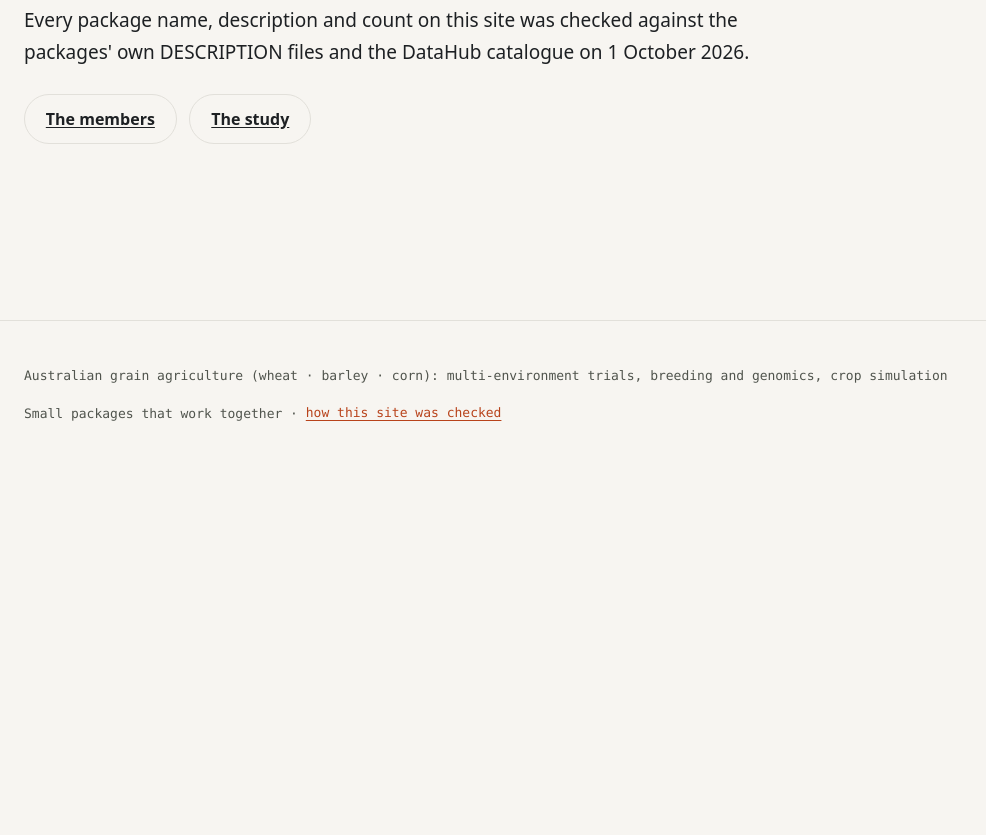
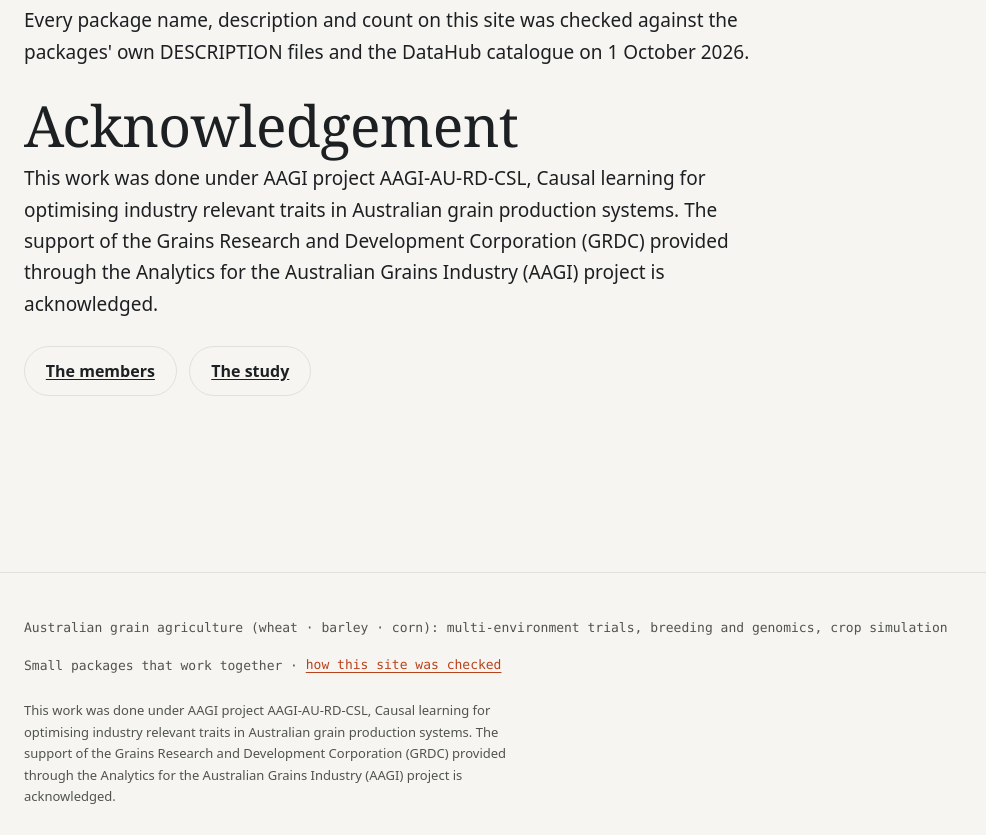
Before and after one commit to max578/orchestra, an Astro site: page /about in a window 1280 px wide. Shown: the part 1785-2620 px from the top of the page, without its empty margins (0-986 px from the left). Before the commit the page ends 2253 px from the top, so only its background shows below. Built offline with nearby package versions, Linux system fonts and the light colour scheme; Astro itself is replaced by a stand-in of ours; a web font is replaced by a local one.

Commit message:
docs: acknowledge AAGI project AAGI-AU-RD-CSL and GRDC support in the footer and on the about page

```diff
--- a/src/components/SiteFooter.astro
+++ b/src/components/SiteFooter.astro
@@ -6,4 +6,5 @@ import { site, href } from "../data/site";
     <span>{site.domain}</span>
     <span>Small packages that work together · <a href={href("/about")}>how this site was checked</a></span>
   </div>
+  <div class="wrap"><p class="ack">{site.acknowledgement}</p></div>
 </footer>
--- a/src/data/site.ts
+++ b/src/data/site.ts
@@ -19,6 +19,11 @@ export const site = {
     "format. It gives no result, with the reason, when the data are too thin.",
   domain: "Australian grain agriculture (wheat · barley · corn): multi-environment trials, breeding and genomics, crop simulation",
   counts: { members: tiers.member.length, external: tiers.external.length, contracts: 7 },
+  acknowledgement:
+    "This work was done under AAGI project AAGI-AU-RD-CSL, Causal learning for optimising " +
+    "industry relevant traits in Australian grain production systems. The support of the " +
+    "Grains Research and Development Corporation (GRDC) provided through the Analytics for " +
+    "the Australian Grains Industry (AAGI) project is acknowledged.",
   nav: [
     { href: "/", label: "Home" },
     { href: "/members", label: "Members" },
--- a/src/pages/about.astro
+++ b/src/pages/about.astro
@@ -42,6 +42,9 @@ import { site, href } from "../data/site";
       <p class="mt-1">Every package name, description and count on this site was checked against
         the packages' own DESCRIPTION files and the DataHub catalogue on 1 October 2026.</p>
 
+      <h2 class="mt-3">Acknowledgement</h2>
+      <p class="mt-1">{site.acknowledgement}</p>
+
       <p class="cta-row">
         <a class="btn btn-ghost" href={href("/members")}>The members</a>
         <a class="btn btn-ghost" href={href("/a0")}>The study</a>
--- a/src/styles/global.css
+++ b/src/styles/global.css
@@ -118,6 +118,7 @@ section:first-of-type { border-top: none; padding-top: var(--space-4); }
 .site-footer { border-top: var(--border); padding-block: var(--space-3); margin-top: var(--space-5); }
 .site-footer .bar { font-family: var(--mono); font-size: var(--step--2); color: var(--muted); }
 .site-footer a { padding-block: .4rem; margin-block: -.4rem; }
+.site-footer .ack { font-size: var(--step--2); color: var(--muted); max-width: var(--measure); margin-top: var(--space-1); }
 
 /* ---- buttons ------------------------------------------------------------ */
 .btn { display: inline-flex; align-items: center; gap: .5rem; font-family: var(--sans); font-weight: 600; font-size: var(--step--1); padding: .7rem 1.3rem; border-radius: 999px; cursor: pointer; }
```
